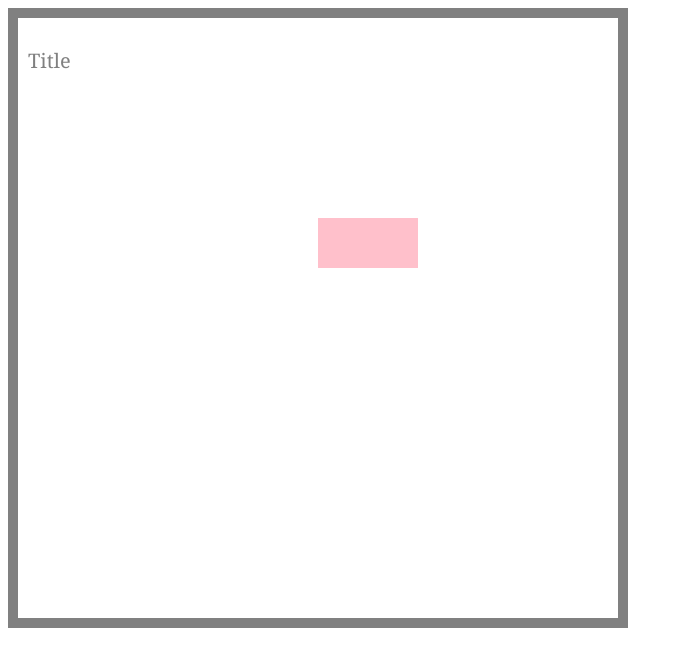
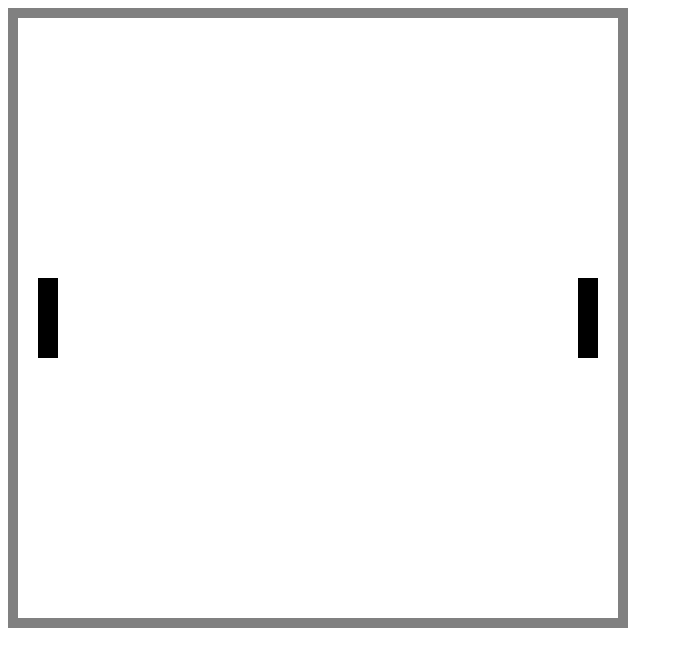
Before and after one commit to ReedL-corvidae/FinalProject, a plain HTML site: page index.html in a window 1280 px wide. Shown: the whole page, without its empty margins (0-683 px from the left). Drawn offline with Linux system fonts and the light colour scheme.

Commit message:
IT MOVES

```diff
--- a/code.js
+++ b/code.js
@@ -1,6 +1,8 @@
 import { Game } from "./states/game.js";
 import { GameOver } from "./states/gameOver.js";
 import { Title } from "./states/titlescreen.js";
+import { Bullet } from "./states/classes/bullet.js";
+import { Player } from "./states/classes/player.js";
 import { Toolbox } from "./toolbox.js";
 
 let canvas = document.getElementById("myCanvas");
@@ -12,7 +14,7 @@ let game = new Game(canvas, pencil);
 let gameOver = new GameOver(canvas, pencil);
 let title = new Title(canvas, pencil);
 
-let state = title;
+let state = game;
 
 function gameLoop() {
 
--- a/index.html
+++ b/index.html
@@ -5,9 +5,14 @@
     <body>
         <canvas id="myCanvas" height="600" width = "600"></canvas>
         <script type="module" stc="toolbox.js"></script>
+
+        <script type="module" stc="player.js"></script>
+        <script type="module" stc="bullet.js"></script>
+
         <script type="module" stc="gameOver.js"></script>
         <script type="module" stc="game.js"></script>
         <script type="module" stc="titlescreen.js"></script>
+
         <script type="module" src="code.js"></script>
     </body>
 </html>
--- /dev/null
+++ b/states/classes/bullet.js
@@ -0,0 +1,10 @@
+export class Bullet{
+
+    canvas;
+    pencil;
+
+    constructor(canvas, pencil) {
+        this.canvas = canvas;
+        this.pencil = pencil;
+    }
+}
--- /dev/null
+++ b/states/classes/player.js
@@ -0,0 +1,53 @@
+export class Player{
+    constructor(x, y, width, height, speed, upKey, downKey, canvas) {
+        this.canvas = canvas;
+        //this.pencil = pencil;
+        this.x = x;
+        this.y = y;
+        this.width = width;
+        this.height = height;
+        this.speed = speed;
+        this.moveUp = false;
+        this.moveDown = false;
+        this.upKey = upKey;
+        this.downKey = downKey;
+    }
+
+    updateMove(){
+        if (this.moveUp){
+            this.y -= this.speed;
+        }
+        if (this.moveDown){
+            this.y += this.speed;
+        }
+        if(this.y<0){
+            this.y = 0;
+        }
+        if (this.y + this.height > this.canvas.height){
+            this.y = this.canvas.height - this.height;
+        }
+    }
+
+    draw(pencil){
+        pencil.fillStyle = "black";
+        pencil.fillRect(this.x, this.y, this.width, this.height);
+    }
+    handleKeyDown(key){
+        if (key == this.upKey) {
+            this.moveUp = true;
+            console.log("up");
+        }
+        if (key == this.downKey) {
+            this.moveDown = true;
+            console.log("down");
+        }
+    }
+    handleKeyUp(key){
+        if (key == this.upKey){
+            this.moveUp = false;
+        }
+        if (key == this.downKey){
+            this.moveDown = false;
+        }
+    }
+}
--- a/states/game.js
+++ b/states/game.js
@@ -1,11 +1,48 @@
+import { Player } from "./classes/player.js";
 export class Game{
 
     canvas;
     pencil;
 
-    constructor(canvas, pencil) {
+    constructor(canvas) {
         this.canvas = canvas;
-        this.pencil = pencil;
+        this.pencil = canvas.getContext("2d");
+
+        console.log("constructor");
+        this.player1 = new Player(20, canvas.height/2-40, 20, 80, 5, "w", "s", canvas);
+        this.player2 = new Player(canvas.width - 40, canvas.height/2-40, 20, 80, 5, "ArrowUp", "ArrowDown", canvas);
+        this.setupInputs();
+        this.start();
+    }
+
+    setupInputs(){
+        console.log("inputs");
+        document.addEventListener("keydown", e =>{
+            this.player1.handleKeyDown(e.key);
+            this.player2.handleKeyDown(e.key);
+        });
+        document.addEventListener("keyup", e => {
+            this.player1.handleKeyUp(e.key);
+            this.player2.handleKeyUp(e.key);
+        })
+    }
+    start(){
+        console.log("start of start");
+        let loop = () => {
+            console.log("loop in start");
+            this.pencil.clearRect(0, 0, this.canvas.width, this.canvas.height);
+
+            this.player1.draw(this.pencil);
+            this.player2.draw(this.pencil);
+
+            this.player1.updateMove();
+            this.player2.updateMove();
+
+
+
+            requestAnimationFrame(loop);
+        }
+        loop();
     }
 
     update(){
```
